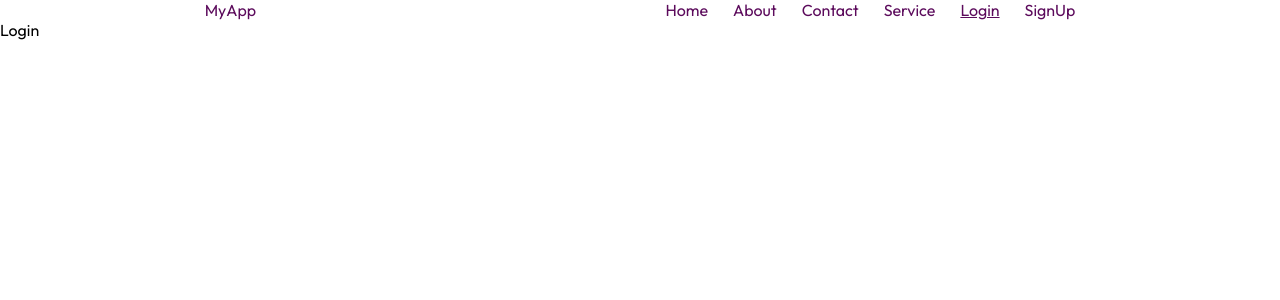
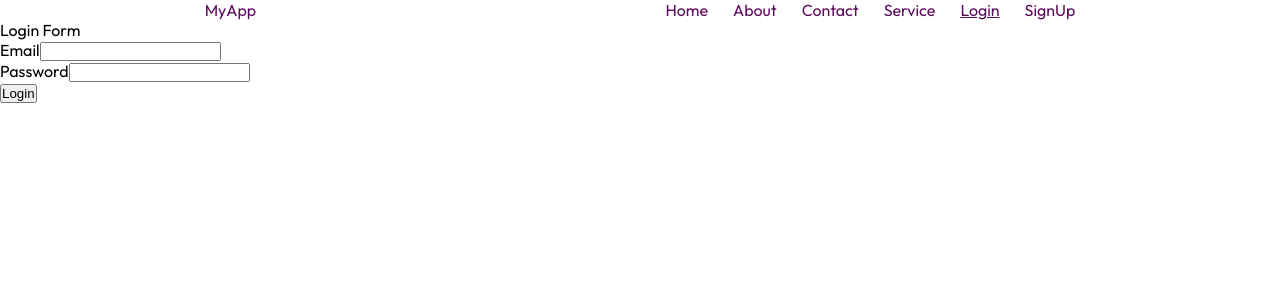
Before and after one commit to vsoham18/mern-app, a React (Vite) app in the folder client/: page /login in a window 1280 px wide. Shown: the top 300 px of the page. Built offline with nearby package versions, Linux system fonts and the light colour scheme.

Commit message:
added login functionality

```diff
--- a/client/src/pages/Login.jsx
+++ b/client/src/pages/Login.jsx
@@ -1,8 +1,60 @@
-import React from 'react'
+import { useState } from "react"
+import Input from "../components/Input"
+import { useNavigate } from "react-router-dom"
+
 
 const Login = () => {
+  const navigate = useNavigate()
+  const [user,setUser] = useState({
+    email: '',
+    password: ''
+  })
+  const handleChange = (e)=>{
+       const { name, value } = e.target
+       setUser(prev => ({ ...prev, [name]: value }))
+  }
+const handleSubmit = async(e) =>{
+      e.preventDefault()
+      try{
+         const response = await fetch('http://localhost:5000/api/auth/login',{
+            method: 'POST',
+            headers: {
+              'Content-Type': 'application/json'
+            },
+            body: JSON.stringify(user)
+      })
+      if(response.ok){
+        setUser({ email: '', password: '' })
+        alert('login successfull')
+        navigate('/')
+      }else{
+        alert('login failed. Please try again.')
+      }
+      }catch(err){
+        console.error('Error during login:', err)
+      }
+  }
   return (
-    <div>Login</div>
+   <>
+     <div className="heading">Login Form</div>
+       <form className="login-form" onSubmit={handleSubmit}>
+         <Input
+            label={"Email"}
+            id={"email"}
+            name="email"
+            value={user.email}
+            onChange={handleChange}
+          />
+         <Input
+            label={"Password"}
+            id={"password"}
+            name="password"
+            value={user.password}
+            onChange={handleChange}
+          />
+          <button type="submit" className="btn">Login</button>
+       </form>
+   </>
   )
 }
 
```
